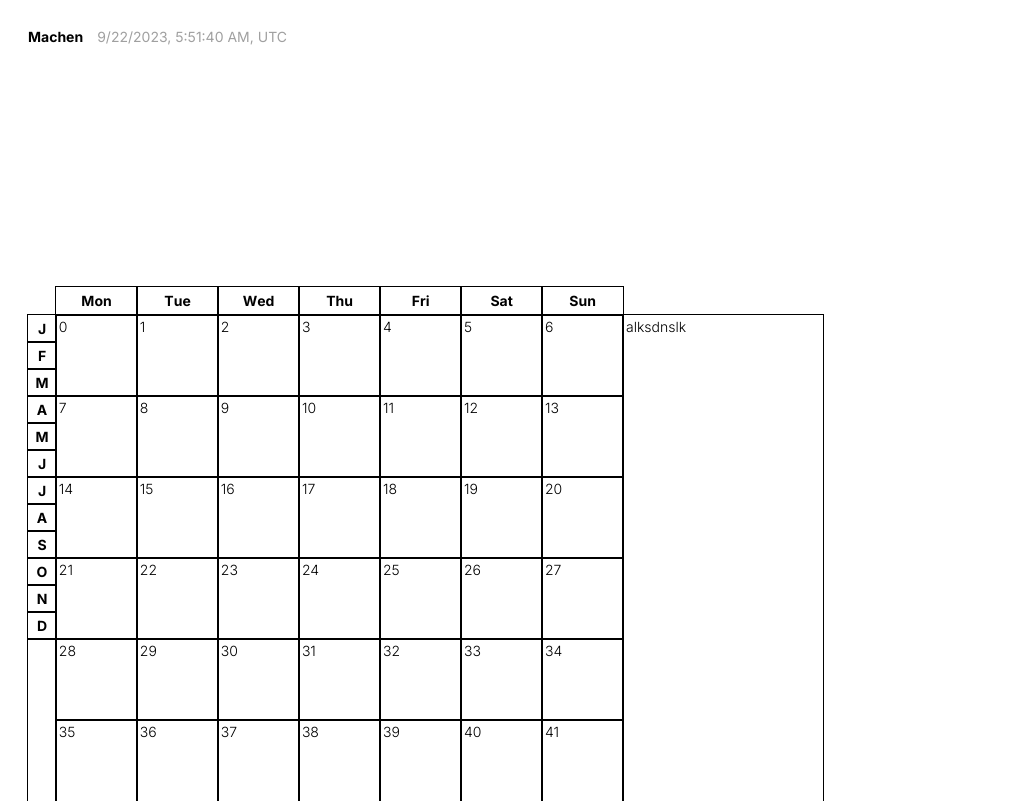
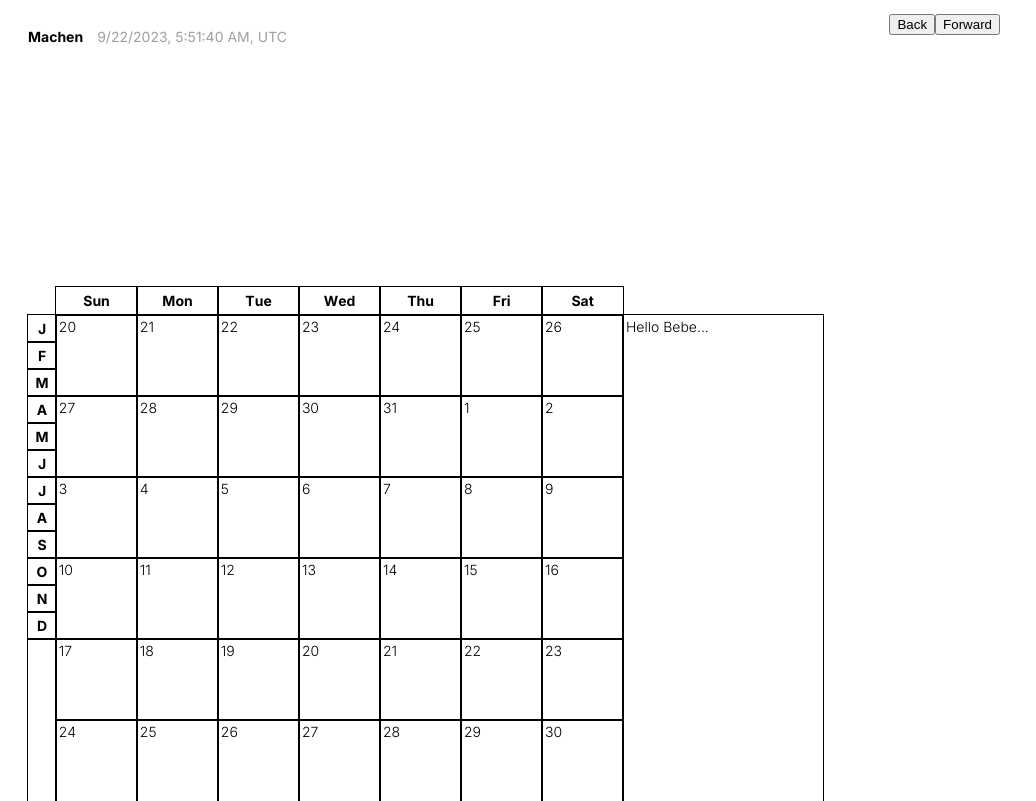
Before and after one commit to skatingincentralpark/machen-v2, a Next.js app: page / in a window 1280 px wide. Shown: the whole page, without its empty margins (0-1036 px from the left). Built offline with nearby package versions, Linux system fonts and the light colour scheme.

Commit message:
Split calendar components and add date logic

```diff
--- a/src/components/Calendar.tsx
+++ /dev/null
@@ -1,175 +0,0 @@
-"use client";
-import styled from "@emotion/styled";
-
-const months = [
-  "January",
-  "February",
-  "March",
-  "April",
-  "May",
-  "June",
-  "July",
-  "August",
-  "September",
-  "October",
-  "November",
-  "December",
-];
-
-const days = [
-  "Monday",
-  "Tuesday",
-  "Wednesday",
-  "Thursday",
-  "Friday",
-  "Saturday",
-  "Sunday",
-];
-
-const Calendar = () => {
-  const cells = [...Array(42).keys()];
-
-  return (
-    <CalendarWrapper>
-      <MonthLabels>
-        {months.map((month, index) => (
-          <MonthLabel key={index}>{month[0]}</MonthLabel>
-        ))}
-        <YearWrapper />
-      </MonthLabels>
-      <DayLabels>
-        {days.map((day, index) => (
-          <DayLabel key={index}>
-            <span>{day.slice(0, 1)}</span>
-            <span>{day.slice(1, 3)}</span>
-          </DayLabel>
-        ))}
-      </DayLabels>
-      <DayCells>
-        {cells.map((cell, index) => (
-          <DayCell key={index}>
-            <div>{cell}</div>
-          </DayCell>
-        ))}
-      </DayCells>
-      <Notes>alksdnslk</Notes>
-    </CalendarWrapper>
-  );
-};
-
-export default Calendar;
-
-const media = {
-  ["xs"]: "@media (min-width: 350px)",
-  ["sm"]: "@media (min-width: 520px)",
-  ["md"]: "@media (min-width: 740px)",
-  ["lg"]: "@media (min-width: 960px)",
-  ["xl"]: "@media (min-width: 1180px)",
-  ["2xl"]: "@media (min-width: 1400px)",
-  ["3xl"]: "@media (min-width: 1620px)",
-} as const;
-
-const CalendarWrapper = styled.div`
-  display: grid;
-  grid-template-columns: 2rem auto;
-  grid-template-rows: 2rem auto;
-  max-width: 800px;
-  box-sizing: border-box;
-  font-size: 14px;
-  max-width: 800px;
-  height: 80vh;
-
-  ${media["3xl"]} {
-    max-width: 1200px;
-  }
-
-  ${media.sm} {
-    height: auto;
-  }
-`;
-
-const Notes = styled.div`
-  outline: 1px solid black;
-  outline-offset: -0.5px;
-  width: 200px;
-  grid-column: 9 / 10;
-  grid-row: 2 / 3;
-  padding: 0.2rem;
-  display: none;
-
-  ${media.md} {
-    display: block;
-  }
-`;
-
-const DayLabels = styled.div`
-  font-weight: bold;
-  outline: 1px solid black;
-  outline-offset: -0.5px;
-  grid-column: 2 / 9;
-  display: grid;
-  grid-template-columns: repeat(7, 1fr);
-`;
-const MonthLabels = styled.div`
-  outline: 1px solid black;
-  outline-offset: -0.5px;
-  grid-row-start: 2;
-  display: grid;
-  grid-template-rows: repeat(18, 1fr);
-`;
-const DayCells = styled.div`
-  outline: 1px solid black;
-  outline-offset: -0.5px;
-  grid-column: 2 / 9;
-  grid-row-start: 2;
-  display: grid;
-  grid-template-columns: repeat(7, 1fr);
-`;
-
-const DayLabel = styled.div`
-  display: flex;
-  justify-content: center;
-  align-items: center;
-  padding: 0 0.2rem;
-  text-align: center;
-  outline: 1px solid black;
-  outline-offset: -0.5px;
-
-  & > span:last-of-type {
-    display: none;
-
-    ${media.xs} {
-      display: block;
-    }
-  }
-`;
-const MonthLabel = styled.div`
-  font-weight: bold;
-  display: flex;
-  justify-content: center;
-  align-items: center;
-  text-align: center;
-  outline: 1px solid black;
-  outline-offset: -0.5px;
-`;
-const DayCell = styled.div`
-  outline: 1px solid black;
-  outline-offset: -0.5px;
-  aspect-ratio: initial;
-  width: 100%;
-
-  ${media.sm} {
-    aspect-ratio: 1;
-  }
-
-  & > div {
-    padding: 0.2rem;
-  }
-`;
-
-const YearWrapper = styled.div`
-  outline: 1px solid black;
-  outline-offset: -0.5px;
-  grid-row-start: 13;
-  grid-row-end: 19;
-`;
--- /dev/null
+++ b/src/components/Calendar/DayCells.tsx
@@ -0,0 +1,78 @@
+"use client";
+import { Dispatch, SetStateAction } from "react";
+import { media } from "@/lib/media-queries";
+import styled from "@emotion/styled";
+import {
+  eachDayOfInterval,
+  endOfMonth,
+  endOfWeek,
+  startOfMonth,
+  startOfWeek,
+  subDays,
+  subWeeks,
+} from "date-fns";
+
+interface Props {
+  currentDate: Date;
+  setCurrentDate: Dispatch<SetStateAction<Date>>;
+}
+
+const DayCells = ({ currentDate, setCurrentDate }: Props) => {
+  const firstDayOfMonth = startOfMonth(currentDate);
+  const lastDayOfMonth = endOfMonth(currentDate);
+
+  const datesInMonth = eachDayOfInterval({
+    start: startOfWeek(firstDayOfMonth),
+    end: endOfWeek(lastDayOfMonth),
+  });
+
+  const extraCells = eachDayOfInterval({
+    start: subWeeks(startOfWeek(firstDayOfMonth), 1),
+    end: subDays(startOfWeek(firstDayOfMonth), 1),
+  });
+
+  const cells = datesInMonth.map((date) => date.getDate());
+
+  return (
+    <Cells>
+      {datesInMonth.length === 35 &&
+        extraCells.map((cell, index) => (
+          <Cell key={index}>
+            <div>{cell.getDate()}</div>
+          </Cell>
+        ))}
+
+      {cells.map((cell, index) => (
+        <Cell key={index}>
+          <div>{cell}</div>
+        </Cell>
+      ))}
+    </Cells>
+  );
+};
+
+export default DayCells;
+
+const Cells = styled.div`
+  outline: 1px solid black;
+  outline-offset: -0.5px;
+  grid-column: 2 / 9;
+  grid-row-start: 2;
+  display: grid;
+  grid-template-columns: repeat(7, 1fr);
+`;
+
+const Cell = styled.div`
+  outline: 1px solid black;
+  outline-offset: -0.5px;
+  aspect-ratio: initial;
+  width: 100%;
+
+  ${media.sm} {
+    aspect-ratio: 1;
+  }
+
+  & > div {
+    padding: 0.2rem;
+  }
+`;
--- /dev/null
+++ b/src/components/Calendar/Months.tsx
@@ -0,0 +1,53 @@
+"use client";
+import styled from "@emotion/styled";
+
+const months = [
+  "January",
+  "February",
+  "March",
+  "April",
+  "May",
+  "June",
+  "July",
+  "August",
+  "September",
+  "October",
+  "November",
+  "December",
+];
+
+const Months = () => {
+  return (
+    <MonthLabels>
+      {months.map((month, index) => (
+        <MonthLabel key={index}>{month[0]}</MonthLabel>
+      ))}
+      <YearWrapper />
+    </MonthLabels>
+  );
+};
+
+export default Months;
+
+const MonthLabels = styled.div`
+  outline: 1px solid black;
+  outline-offset: -0.5px;
+  grid-row-start: 2;
+  display: grid;
+  grid-template-rows: repeat(18, 1fr);
+`;
+const MonthLabel = styled.div`
+  font-weight: bold;
+  display: flex;
+  justify-content: center;
+  align-items: center;
+  text-align: center;
+  outline: 1px solid black;
+  outline-offset: -0.5px;
+`;
+const YearWrapper = styled.div`
+  outline: 1px solid black;
+  outline-offset: -0.5px;
+  grid-row-start: 13;
+  grid-row-end: 19;
+`;
--- /dev/null
+++ b/src/components/Calendar/Notes.tsx
@@ -0,0 +1,23 @@
+"use client";
+import { media } from "@/lib/media-queries";
+import styled from "@emotion/styled";
+
+const Notes = () => {
+  return <Wrapper>Hello Bebe...</Wrapper>;
+};
+
+export default Notes;
+
+const Wrapper = styled.div`
+  outline: 1px solid black;
+  outline-offset: -0.5px;
+  width: 200px;
+  grid-column: 9 / 10;
+  grid-row: 2 / 3;
+  padding: 0.2rem;
+  display: none;
+
+  ${media.md} {
+    display: block;
+  }
+`;
--- /dev/null
+++ b/src/components/Calendar/Weekdays.tsx
@@ -0,0 +1,54 @@
+"use client";
+import { media } from "@/lib/media-queries";
+import styled from "@emotion/styled";
+
+const days = [
+  "Sunday",
+  "Monday",
+  "Tuesday",
+  "Wednesday",
+  "Thursday",
+  "Friday",
+  "Saturday",
+];
+
+const Weekdays = () => {
+  return (
+    <DayLabels>
+      {days.map((day, index) => (
+        <DayLabel key={index}>
+          <span>{day.slice(0, 1)}</span>
+          <span>{day.slice(1, 3)}</span>
+        </DayLabel>
+      ))}
+    </DayLabels>
+  );
+};
+
+export default Weekdays;
+
+const DayLabels = styled.div`
+  font-weight: bold;
+  outline: 1px solid black;
+  outline-offset: -0.5px;
+  grid-column: 2 / 9;
+  display: grid;
+  grid-template-columns: repeat(7, 1fr);
+`;
+const DayLabel = styled.div`
+  display: flex;
+  justify-content: center;
+  align-items: center;
+  padding: 0 0.2rem;
+  text-align: center;
+  outline: 1px solid black;
+  outline-offset: -0.5px;
+
+  & > span:last-of-type {
+    display: none;
+
+    ${media.xs} {
+      display: block;
+    }
+  }
+`;
--- /dev/null
+++ b/src/components/Calendar/index.tsx
@@ -0,0 +1,58 @@
+"use client";
+import styled from "@emotion/styled";
+import { useState } from "react";
+import { addMonths } from "date-fns";
+
+import Months from "@/components/Calendar/Months";
+import Weekdays from "@/components/Calendar/Weekdays";
+import DayCells from "@/components/Calendar/DayCells";
+import Notes from "@/components/Calendar/Notes";
+
+import { media } from "@/lib/media-queries";
+
+const Calendar = () => {
+  const [currentDate, setCurrentDate] = useState(new Date());
+
+  const nextMonth = () => setCurrentDate(addMonths(currentDate, 1));
+  const previousMonth = () => setCurrentDate(addMonths(currentDate, -1));
+
+  return (
+    <CalendarWrapper>
+      <ButtonWrapper>
+        <button onClick={previousMonth}>Back</button>
+        <button onClick={nextMonth}>Forward</button>
+      </ButtonWrapper>
+      <Months />
+      <Weekdays />
+      <DayCells currentDate={currentDate} setCurrentDate={setCurrentDate} />
+      <Notes />
+    </CalendarWrapper>
+  );
+};
+
+export default Calendar;
+
+const ButtonWrapper = styled.div`
+  position: fixed;
+  top: 1rem;
+  right: 20rem;
+`;
+
+const CalendarWrapper = styled.div`
+  display: grid;
+  grid-template-columns: 2rem auto;
+  grid-template-rows: 2rem auto;
+  max-width: 800px;
+  box-sizing: border-box;
+  font-size: 14px;
+  max-width: 800px;
+  height: 80vh;
+
+  ${media["3xl"]} {
+    max-width: 1200px;
+  }
+
+  ${media.sm} {
+    height: auto;
+  }
+`;
--- /dev/null
+++ b/src/lib/media-queries.ts
@@ -0,0 +1,9 @@
+export const media = {
+  ["xs"]: "@media (min-width: 350px)",
+  ["sm"]: "@media (min-width: 520px)",
+  ["md"]: "@media (min-width: 740px)",
+  ["lg"]: "@media (min-width: 960px)",
+  ["xl"]: "@media (min-width: 1180px)",
+  ["2xl"]: "@media (min-width: 1400px)",
+  ["3xl"]: "@media (min-width: 1620px)",
+} as const;
```
